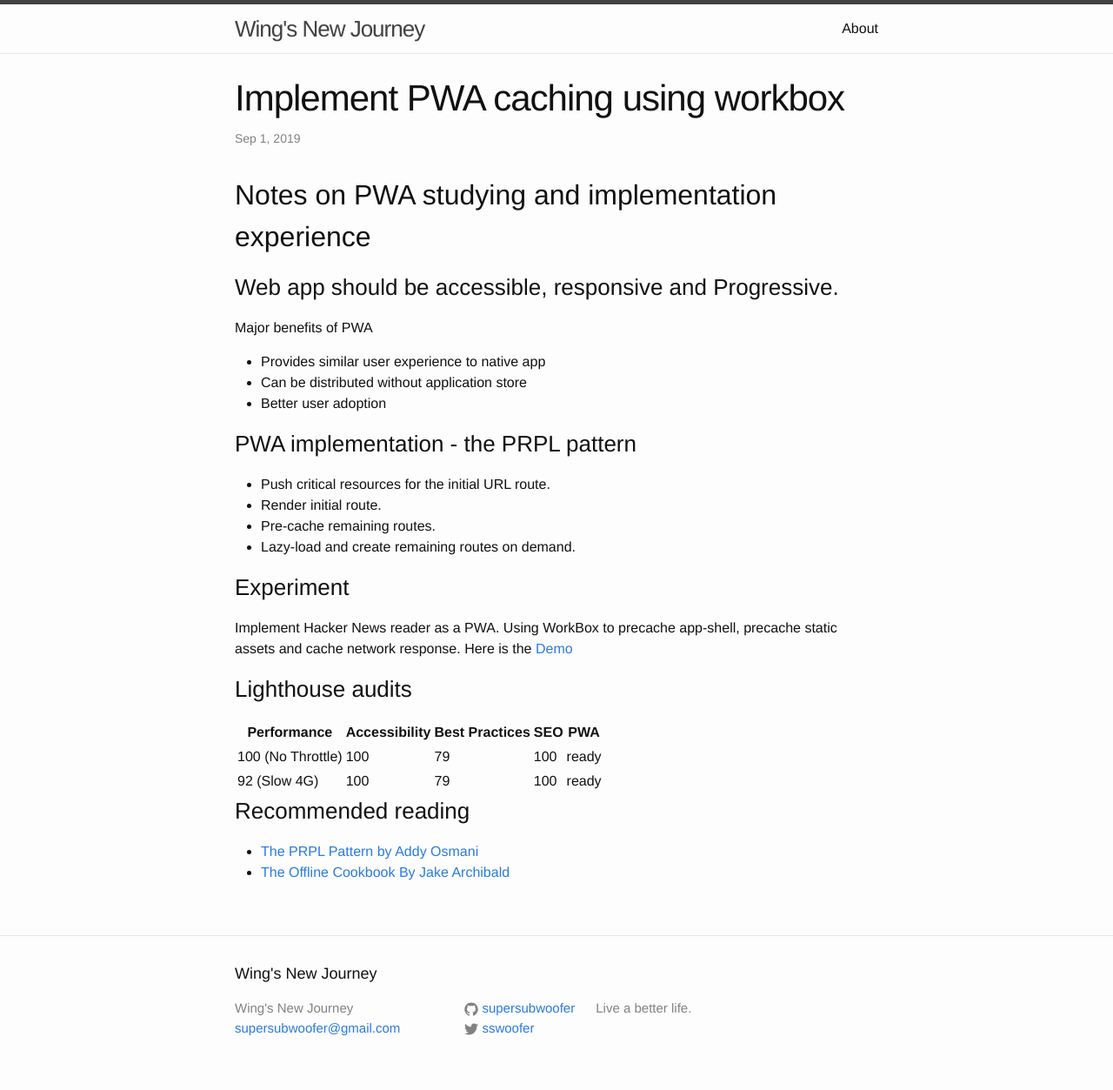
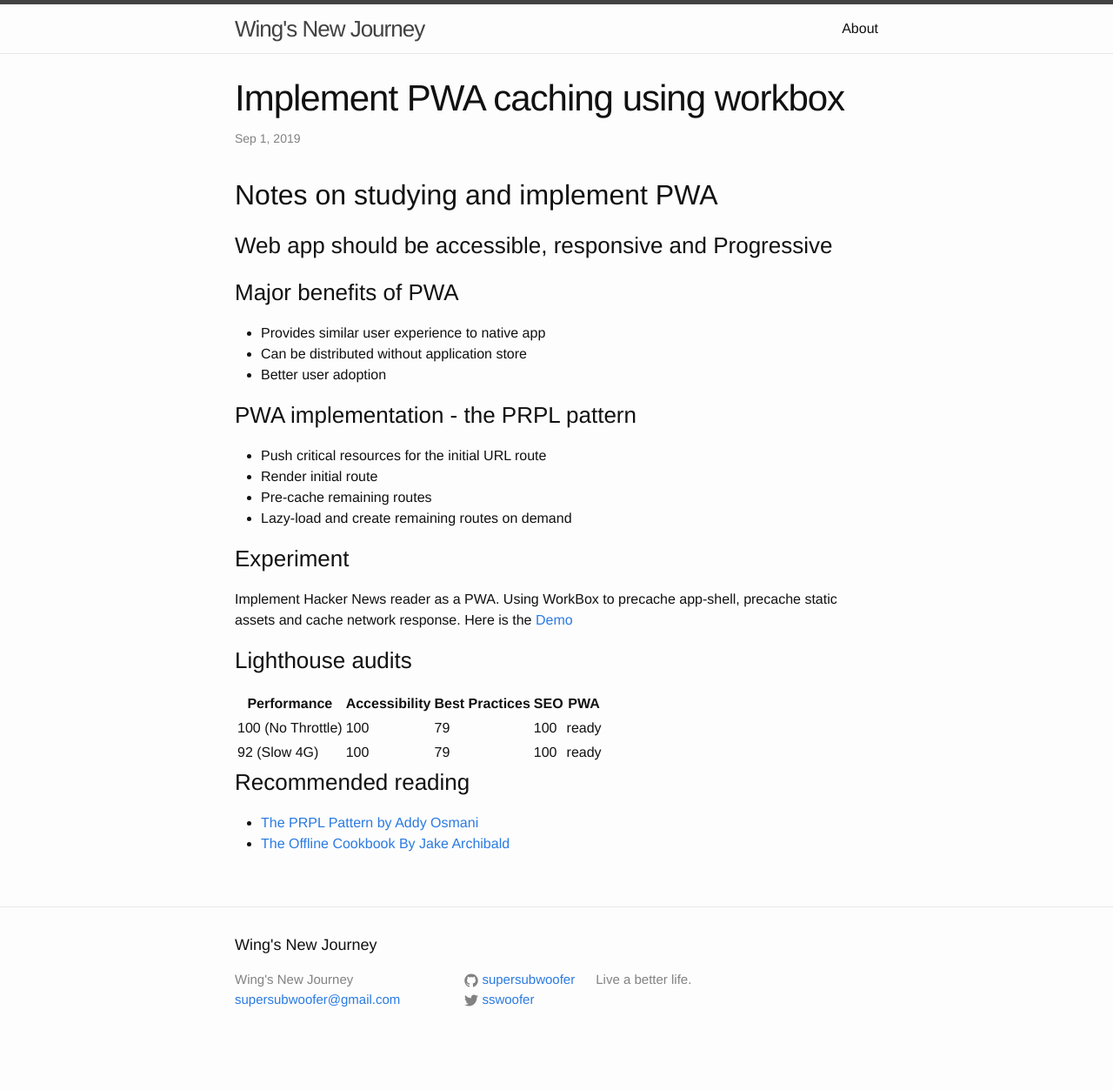
Before and after one commit to supersubwoofer/blog, a Jekyll site: the page built from _posts/2019-09-01-pwa-workbox.markdown, in a window 1280 px wide. Shown: the whole page at 87% size. Built offline with Jekyll 4.4.1, drawn with Linux system fonts in a browser that asks for light colours; after the commit the page ends 1220 px from its top, so only the background shows below that.

Commit message:
format spacing

```diff
--- a/_posts/2019-09-01-pwa-workbox.markdown
+++ b/_posts/2019-09-01-pwa-workbox.markdown
@@ -5,22 +5,28 @@
 categories: PWA
 ---
 
-## Notes on PWA studying and implementation experience
+## Notes on studying and implement PWA
 
-### Web app should be accessible, responsive and Progressive.
-  Major benefits of PWA
-  - Provides similar user experience to native app
-  - Can be distributed without application store
-  - Better user adoption
+
+### Web app should be accessible, responsive and Progressive
+
+
+### Major benefits of PWA
+- Provides similar user experience to native app
+- Can be distributed without application store
+- Better user adoption
+
 
 ### PWA implementation - the PRPL pattern
-  - Push critical resources for the initial URL route.
-  - Render initial route.
-  - Pre-cache remaining routes.
-  - Lazy-load and create remaining routes on demand.
+- Push critical resources for the initial URL route
+- Render initial route
+- Pre-cache remaining routes
+- Lazy-load and create remaining routes on demand
+
 
 ### Experiment
-  Implement Hacker News reader as a PWA. Using WorkBox to precache app-shell, precache static assets and cache network response. Here is the [Demo]
+Implement Hacker News reader as a PWA. Using WorkBox to precache app-shell, precache static assets and cache network response. Here is the [Demo]
+
 
 ### Lighthouse audits
 
@@ -29,10 +35,11 @@
 100 (No Throttle) | 100 | 79 | 100 | ready
 92 (Slow 4G) | 100 | 79 | 100 | ready
 
+
 ### Recommended reading
-  - [The PRPL Pattern by Addy Osmani]
-  - [The Offline Cookbook By Jake Archibald]
+- [The PRPL Pattern by Addy Osmani]
+- [The Offline Cookbook By Jake Archibald]
 
-  [The PRPL Pattern by Addy Osmani]: https://developers.google.com/web/fundamentals/performance/prpl-pattern/
-  [The Offline Cookbook By Jake Archibald]: https://developers.google.com/web/fundamentals/instant-and-offline/offline-cookbook/
-  [Demo]: https://supersubwoofer.github.io/myblog/hnpwa/
+[The PRPL Pattern by Addy Osmani]: https://developers.google.com/web/fundamentals/performance/prpl-pattern/
+[The Offline Cookbook By Jake Archibald]: https://developers.google.com/web/fundamentals/instant-and-offline/offline-cookbook/
+[Demo]: https://supersubwoofer.github.io/myblog/hnpwa/
```
Also changed, not shown: 2 other files.
